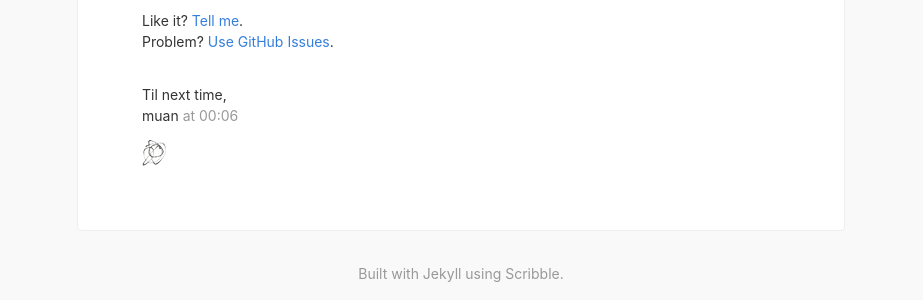
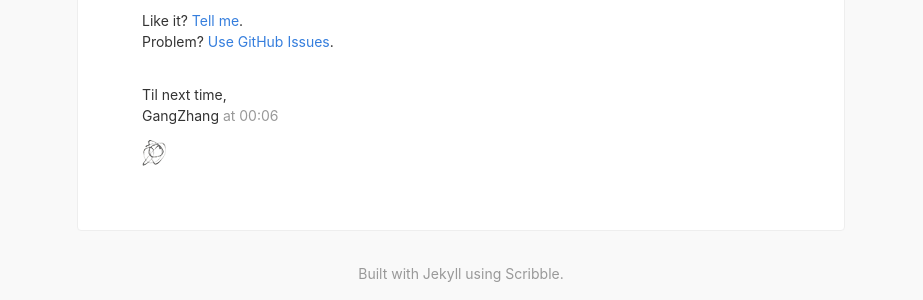
Before and after one commit to GangZhang/JoneScorpio.github.io, a Jekyll site: the page built from _posts/2017-03-12-scribble-the-jekyll-theme.md, in a window 1280 px wide. Shown: the part 1138-1438 px from the top of the page, without its empty margins (179-1102 px from the left). Built offline with Jekyll 4.4.1, drawn with Linux system fonts in a browser that asks for light colours; nearby versions of some CDN libraries.

Commit message:
commit config

```diff
--- a/_config.yml
+++ b/_config.yml
@@ -1,8 +1,8 @@
 # ----------- CONFIGURABLE START -----------
 title:            "Scribble"
 description:      "Such theme, very cool."
-url:              http://scribble.muan.co # Site url, without a slash at the end.
-signoff:          "muan" # Your name
+url:              http://gangzhang.github.io # Site url, without a slash at the end.
+signoff:          "GangZhang" # Your name
 facebook_appid:   # APP ID for like button, remove from /_includes/share.html if unwanted.
 google_analytics: # Set tracking, remove from /javascripts/basic.js if unwanted.
 share:            false # Turn on twitter and facebook share buttons
```
